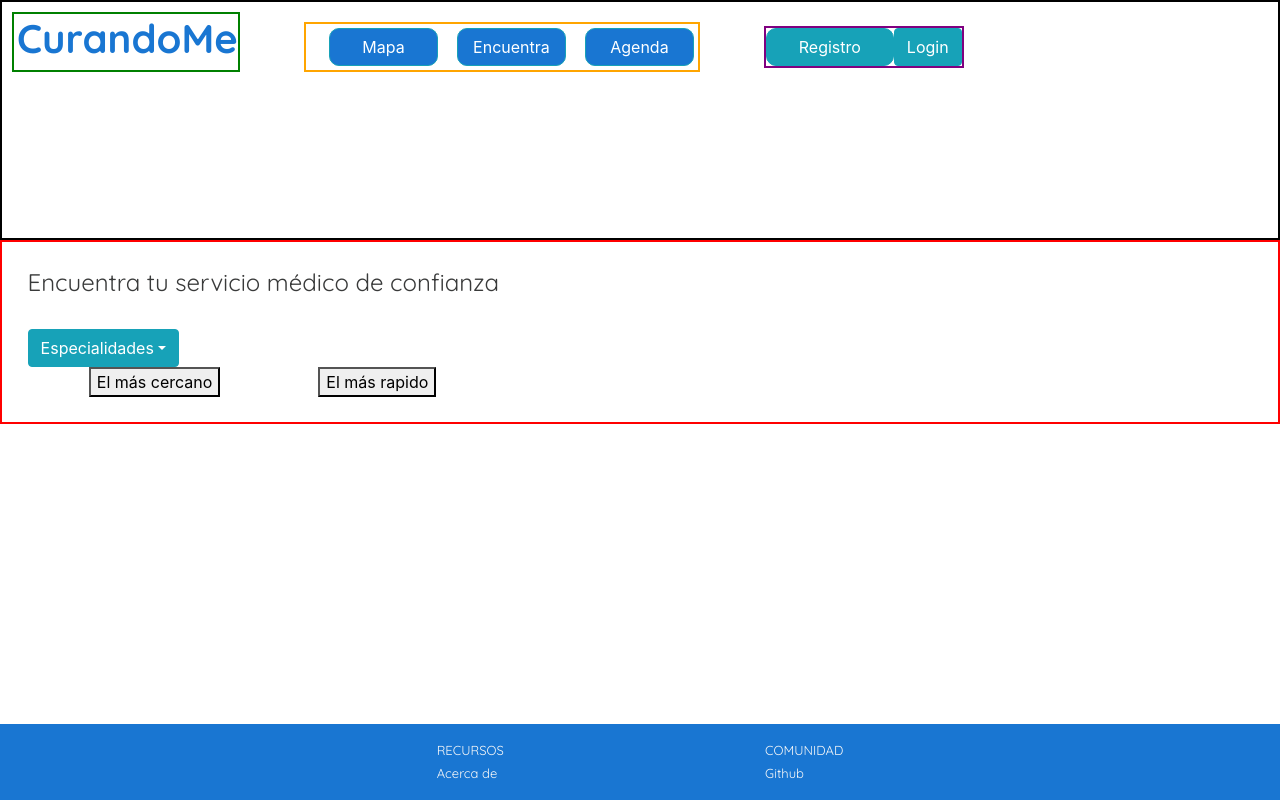
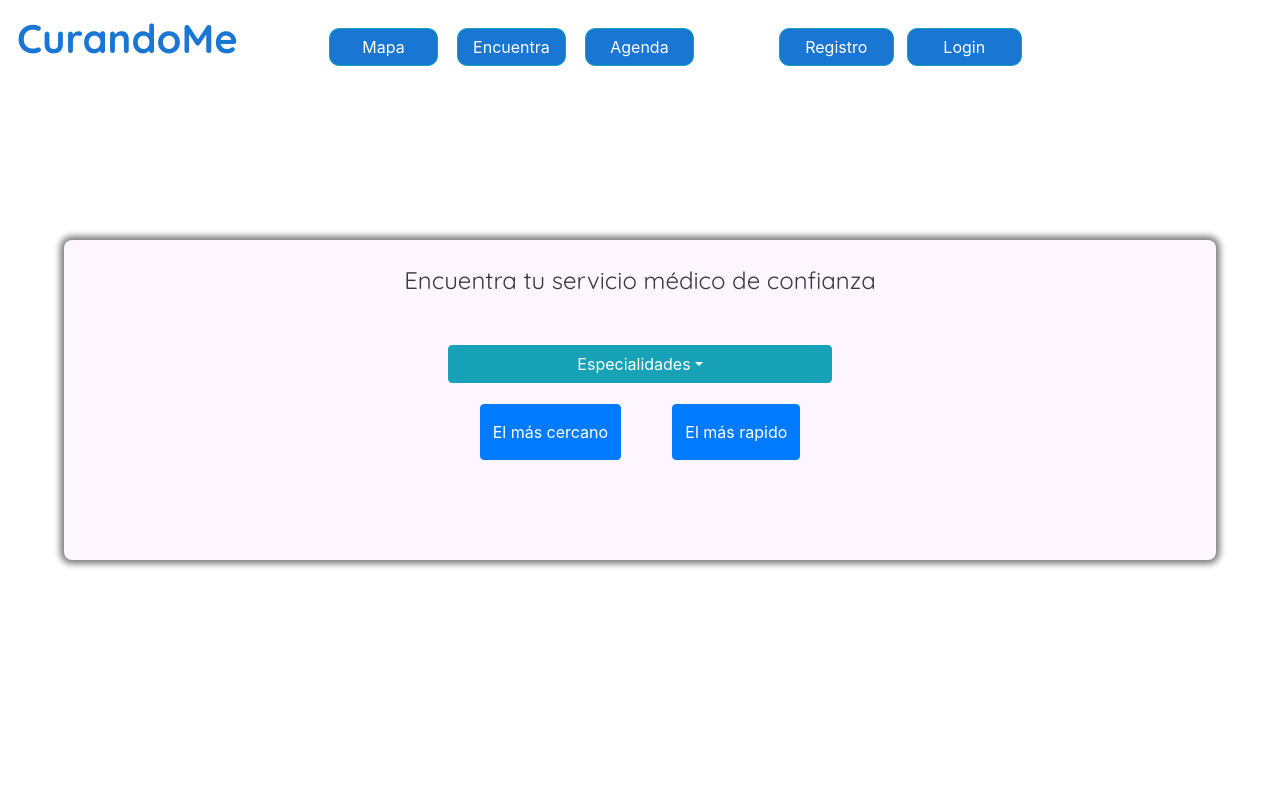
Before and after one commit to eljurim/curaREMM, a React (Create React App) app: page / in a window 1280 px wide. Shown: the top 800 px of the page. Built offline with nearby package versions, Linux system fonts and the light colour scheme.

Commit message:
Cambios al content y header

```diff
--- a/src/Components/Content/Content.css
+++ b/src/Components/Content/Content.css
@@ -1,27 +1,20 @@
 .principal-content {
-    border: solid red 2px;
+    width: 90vw;
+    height: 40vh;
+    background-color: #FEF6FF;
+    box-shadow: 0 0 6px 4px gray;
     padding: 2%;
+    margin-left: 5vw;
+    border-radius: 8px;
 }
-
-.image-content {
-    border: 2px solid orchid;
-}
-
-/*
-.image-content img {
-    position: absolute;
-    width: 100%;
-    height: 100%;
-}
-*/
 
 .specialties-content {
     /* width: 100%; */
     /* min-height: calc(100vh - 200px); */
-    /* background-image: url("/src/assest/close-up-doctor.jpg"); */
-    /* background: rgba(151, 153, 151, 0.5); */
-    /* background-size: contain; */
-    /* background-repeat: no-repeat; */
+    display: flex;
+    flex-direction: column;
+    align-items: center;
+
 }
 
 .specialties-content h2 {
@@ -30,18 +23,18 @@
     font-weight: 500;
     font-size: 1.5rem;
     padding-bottom: 2%;
+    text-align: center;
 }
 
-.specialties-dropdown {
+.specialties-content .specialties-dropdown {
     display: flex;
+    flex-direction: column;
+    width: 30vw;
+    height: 10vh;
+    /*border: 1px solid red;*/
+    justify-content: center;
 }
 
-/* .dropdown, .dropleft, .dropright, .dropup {
-    position: relative;
-    display: inline-block;
-    padding-top: 55vh;
-    text-align: center;
-} */
 
 .dropdown-menu {
 
@@ -51,14 +44,22 @@
 
 }
 
-.near {
-    display: inline-block;
-    margin-right: 3%;
-    margin-left: 5%;
+.buttons {
+    display: flex;
+    /*border: 1px solid blue;*/
+    width: 40vw;
+    height: 10vh;
+    justify-content: center;
+}
+
+.buttons .near {
+    margin-right: 2vw;
+    margin-left: 2vw;
+    height: 7vh;
 }
 
 .quick {
-    display: inline-block;
-    margin-right: 3%;
-    margin-left: 5%;
+    margin-right: 2vw;
+    margin-left: 2vw;
+    height: 7vh;
 }
--- a/src/Components/Content/index.js
+++ b/src/Components/Content/index.js
@@ -1,5 +1,4 @@
 import React, { Component } from 'react'
-// import image from '../../assets/close-up-doctor.jpg'
 
 import './Content.css'
 
@@ -7,15 +6,6 @@ class Content extends Component {
     render() {
       return (
         <div className = 'principal-content'>
-          {/* <div
-            className="image-content"
-            style={ {
-              backgroundImage: `url(${ image })`,
-              backgroundSize: 'cover',
-              backgroundRepeat: 'no-repeat'
-            } }
-          >
-          </div>  */}
 
           <div className = 'specialties-content'>
             <h2>Encuentra tu servicio médico de confianza</h2>
@@ -38,8 +28,11 @@ class Content extends Component {
               <a className="dropdown-item" href="#">Dermatologo</a>
               <a className="dropdown-item" href="#">Cardiologo</a>
             </div>
-            <button className = 'near'>El más cercano</button>
-            <button className = 'quick'>El más rapido</button>
+            <div className = 'buttons'>
+            <button className = 'near btn btn-primary btn-md'>El más cercano</button>
+            <button className = 'quick btn btn-primary btn-md'>El más rapido</button>
+            </div>
+
           </div>
         </div>
         )
--- a/src/Components/Header/Header.css
+++ b/src/Components/Header/Header.css
@@ -4,14 +4,14 @@
     height: 30vh;
     display: block;
     word-wrap: break-word;
-    border: 2px solid black;
+    /* border: 2px solid black; */
     padding: 10px;
 }
 
 .title {
     display:inline-block;
     margin-right:5vw;
-    border: 2px solid green;
+    /* border: 2px solid green; */
 }
 
 h1{
@@ -21,13 +21,14 @@ h1{
     color: #1976d2;
     display: inline-block;
     margin-left: 3px;
+    padding: 4px;
 }
 
 .nav-buttons {
     display: inline-flex;
     margin-right: 5vw;
     padding: 4px;
-    border: 2px solid orange;
+    /* border: 2px solid orange; */
 }
 
 .map {
@@ -59,23 +60,28 @@ button.mapa:hover {
 
 .access-buttons {
     display: inline-flex;
-    border: 2px solid purple;
+    margin-right: 5vw;
+    padding: 4px;
+    /* border: 2px solid purple; */
+}
+
+.register{
+    border-radius: 10px;
+    width: 10vw;
+    background-color: #1976d2;
+    margin-left: 5%;
 }
 
 .login{
-    display: flex;
-    /* margin-right: 12.5%; */
-    float: right;
+    border-radius: 10px;
+    width: 10vw;
+    background-color: #1976d2;
+    margin-left: 5%;
 }
 
-.register{
-    /* margin-right: 5px; */
+/* .log{
     border-radius: 10px;
     width: 10vw;
-}
-
-.log{
-    /* margin-right: 5px; */
-    border-radius: 10px;
-    width: 10vw;
-}
+    background-color: #1976d2;
+    margin-left: 5%;
+} */
```
